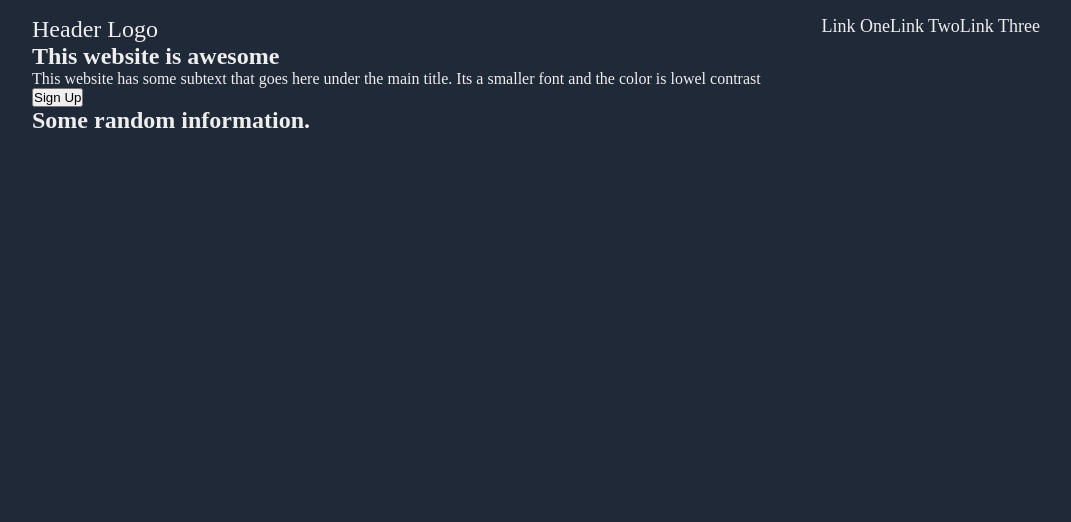
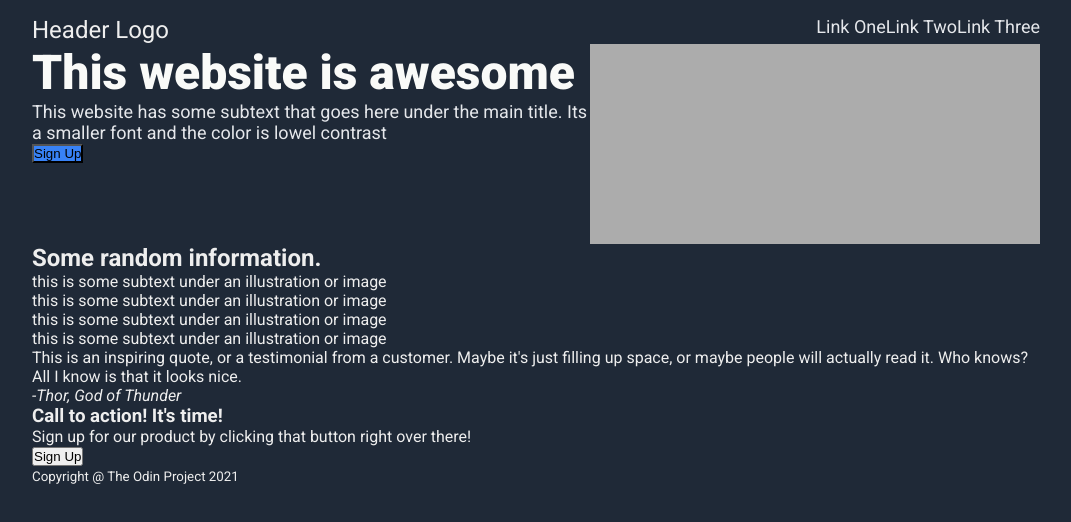
Before and after one commit to to0MuchAtOnce/fitness-tracker-page, a plain HTML site: page index.html in a window 1280 px wide. Shown: the whole page, without its empty margins (104-1175 px from the left). Drawn offline with Linux system fonts and the light colour scheme.

Commit message:
Continued building layout

```diff
--- a/index.html
+++ b/index.html
@@ -19,14 +19,46 @@
     </header>
     <main>
         <section class="section-one">
-            <h1 class="hero-title">This website is awesome</h1>
-            <p class="hero-text">This website has some subtext that goes here under the main title. Its a smaller font and the color is lowel contrast</p>
-            <button class="sighnup">Sign Up</button>
-            <div class="image-placeholder"></div>
+            <div class="left">
+                <h1 class="hero-title">This website is awesome</h1>
+                <p class="hero-text">This website has some subtext that goes here under the main title. Its a smaller font and the color is lowel contrast</p>
+                <button class="signup-btn">Sign Up</button>
+            </div>
+            <div class="right">
+                <div class="img-placeholder"></div>
+            </div>
         </section>
         <section class="section-two">
             <h2 class="section-title">Some random information.</h2>
+            <div class="container">
+                <div class="section-two-img"></div>
+                <p class="section-two-subtext">this is some subtext under an illustration or image</p>
+                <div class="section-two-img"></div>
+                <p class="section-two-subtext">this is some subtext under an illustration or image</p>
+                <div class="section-two-img"></div>
+                <p class="section-two-subtext">this is some subtext under an illustration or image</p>
+                <div class="section-two-img"></div>
+                <p class="section-two-subtext">this is some subtext under an illustration or image</p>
+            </div>
         </section>
+        <section class="section-three">
+            <blockquote class="quote">This is an inspiring quote, or a testimonial from a customer. Maybe it's just filling up space, or maybe people will actually read it. Who knows? All I know is
+                that it
+                looks nice.</blockquote>
+            <cite class="cite">-Thor, God of Thunder</cite>
+        </section>
+        <section class="section-four">
+            <div class="card">
+                <h3 class="card-title">Call to action! It's time!</h3>
+                <p class="card-text">
+                    Sign up for our product by clicking that button right over there!
+                </p>
+                <button class="card-btn">Sign Up</button>
+            </div>
+        </section>
+        <footer class="footer">
+            <small class="copryright">Copyright @ The Odin Project 2021</small>
+        </footer>
     </main>
 </body>
 
--- a/style.css
+++ b/style.css
@@ -1,3 +1,5 @@
+@import url('https://fonts.googleapis.com/css2?family=Roboto:ital,wght@0,100;0,400;0,500;0,700;0,900;1,400&family=Rubik:wght@300;400;500&display=swap');
+
 * {
   box-sizing: border-box;
   padding: 0;
@@ -7,6 +9,7 @@
 body {
   background: #1f2937;
   color: #eee;
+  font-family: 'roboto', Arial, Helvetica, sans-serif;
   max-width: 1040px;
   margin: 0 auto;
   padding: 16px;
@@ -31,6 +34,31 @@ li {
 }
 
 .link {
-  color: #eee;
+  color: #e5e7eb;
   text-decoration: none;
 }
+
+.section-one {
+  display: flex;
+}
+
+.hero-title {
+  color: #f9faf8;
+  font-size: 48px;
+  font-weight: 900;
+}
+
+.hero-text {
+  font-size: 18px;
+  color: #e5e7eb;
+}
+
+.signup-btn {
+  background: #3882f6;
+}
+
+.img-placeholder {
+  background: rgb(172, 172, 172);
+  width: 450px;
+  height: 200px;
+}
```
